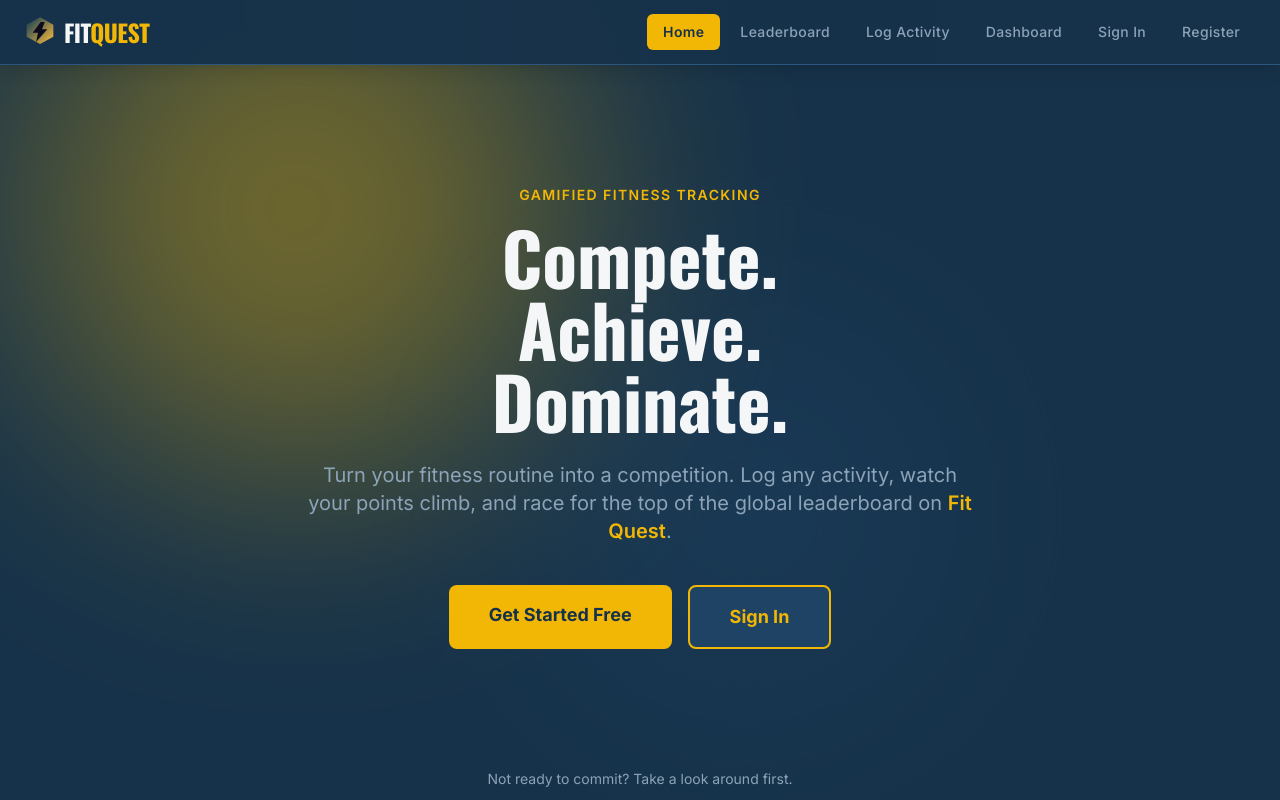
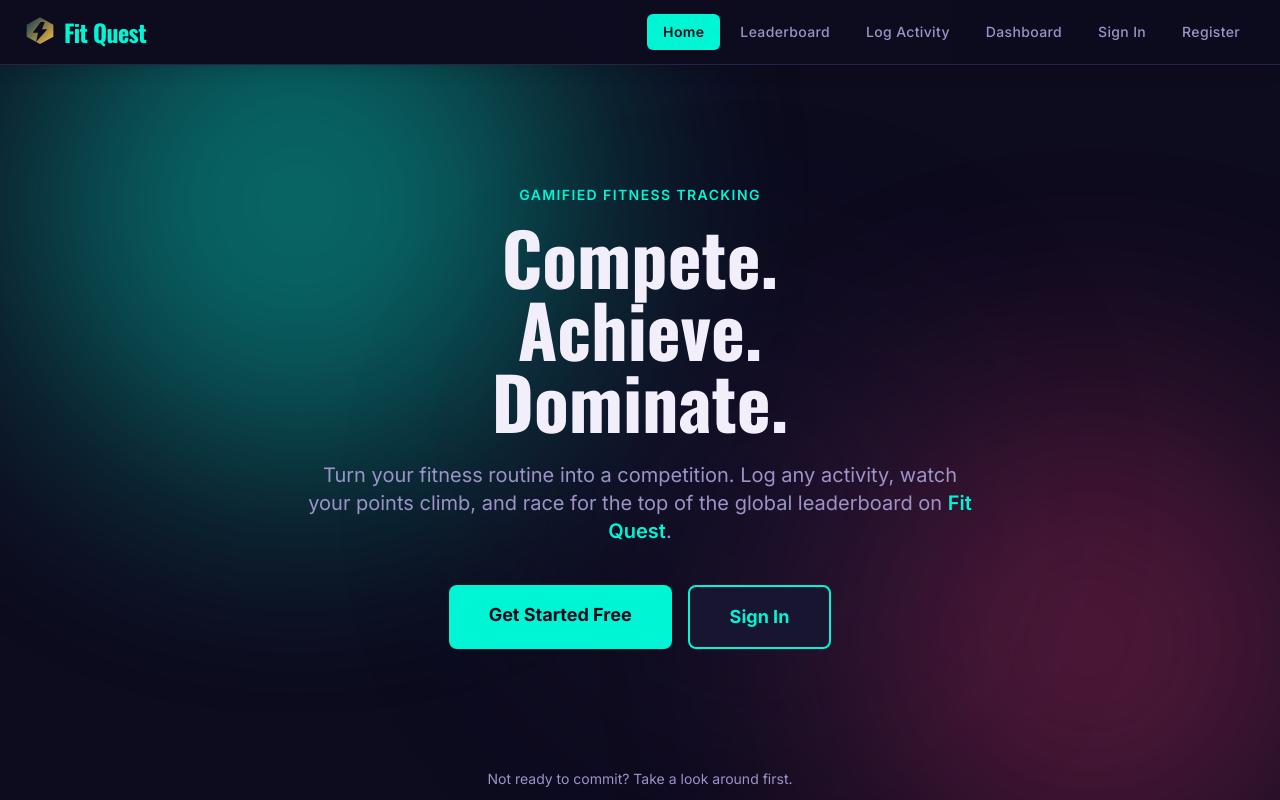
Before and after one commit to Tarunika-R/Fitness-App, a React (Vite) app in the folder frontend/: page / in a window 1280 px wide. Shown: the top 800 px of the page. Built offline with nearby package versions, Linux system fonts and the light colour scheme.

Commit message:
Enhance UI elements and animations, update color palette, and improve page loader design

```diff
--- a/frontend/src/App.jsx
+++ b/frontend/src/App.jsx
@@ -22,6 +22,10 @@ function AnimatedRoutes({ currentUser, onSetCurrentUser }) {
     const isFirstRender = useRef(true)
 
     useEffect(() => {
+        // Every navigation should land at the top of the new page, not
+        // wherever the previous page happened to be scrolled to.
+        window.scrollTo({ top: 0, left: 0, behavior: 'auto' })
+
         // Skip the buffer on the very first paint — it only kicks in
         // when actually navigating from one page/button to another.
         if (isFirstRender.current) {
--- a/frontend/src/components/Footer.jsx
+++ b/frontend/src/components/Footer.jsx
@@ -9,8 +9,8 @@ export default function Footer() {
                 <div>
                     <div className="flex items-center gap-2">
                         <Logo className="h-7 w-7" />
-                        <span className="font-display text-xl font-bold tracking-tight">
-                            FIT<span className="text-gold">QUEST</span>
+                        <span className="font-display text-xl font-bold text-gold tracking-tight">
+                            Fit Quest
                         </span>
                     </div>
                     <p className="text-chalk-muted text-sm mt-3 leading-relaxed">
--- a/frontend/src/components/Navbar.jsx
+++ b/frontend/src/components/Navbar.jsx
@@ -15,8 +15,8 @@ export default function Navbar({ currentUser, onSignOut }) {
             <div className="max-w-7xl mx-auto px-6 h-16 flex items-center justify-between">
                 <NavLink to="/" className="flex items-center gap-2 hover:opacity-80 transition-opacity">
                     <Logo className="h-8 w-8" />
-                    <span className="font-display text-2xl font-bold text-chalk tracking-tight">
-                        FIT<span className="text-gold">QUEST</span>
+                    <span className="font-display text-2xl font-bold text-gold tracking-tight">
+                        Fit Quest
                     </span>
                 </NavLink>
 
--- a/frontend/src/components/PageLoader.jsx
+++ b/frontend/src/components/PageLoader.jsx
@@ -1,8 +1,32 @@
 export default function PageLoader() {
     return (
-        <div className="fixed inset-0 z-50 flex items-center justify-center bg-track/80 backdrop-blur-sm animate-fade-in">
-            <div className="flex flex-col items-center gap-4">
-                <div className="h-12 w-12 rounded-full border-4 border-track-surfaceLight border-t-gold animate-spin" />
+        <div className="fixed inset-0 z-50 flex items-center justify-center bg-track/85 backdrop-blur-sm animate-fade-in">
+            <div className="flex flex-col items-center gap-6">
+                <div className="relative w-40 h-20">
+                    <div className="absolute left-1/2 bottom-5 h-14 w-12 -translate-x-1/2 text-gold animate-runner-bob" aria-hidden="true">
+                        <span className="absolute left-1/2 top-0 h-3.5 w-3.5 -translate-x-1/2 rounded-full bg-current" />
+                        <span className="absolute left-1/2 top-3 h-5 w-2.5 -translate-x-1/2 rounded-full bg-current rotate-[18deg]" />
+                        <span className="absolute left-1/2 top-3.5 h-4 w-1.5 -translate-x-[5px] rounded-full bg-current origin-top animate-runner-arm-front" />
+                        <span className="absolute left-1/2 top-3.5 h-4 w-1.5 -translate-x-[-2px] rounded-full bg-current origin-top animate-runner-arm-back" />
+                        <span className="absolute left-1/2 top-7 h-6 w-1.5 -translate-x-[4px] rounded-full bg-current origin-top animate-runner-leg-front" />
+                        <span className="absolute left-1/2 top-7 h-6 w-1.5 -translate-x-[-1px] rounded-full bg-current origin-top animate-runner-leg-back" />
+                    </div>
+
+                    <div className="absolute bottom-[17px] left-1/2 h-1 w-8 -translate-x-1/2 rounded-full bg-black/25 blur-[2px] animate-run-shadow" />
+
+                    <div className="absolute bottom-4 left-0 right-0 h-[2px] bg-track-surfaceLight" />
+
+                    <div className="absolute bottom-0 left-0 right-0 h-2 overflow-hidden">
+                        <div className="flex gap-4 w-[200%] animate-track-scroll">
+                            {Array.from({ length: 20 }).map((_, i) => (
+                                <span
+                                    key={i}
+                                    className="h-1 w-6 bg-track-surfaceLight rounded-full flex-shrink-0"
+                                />
+                            ))}
+                        </div>
+                    </div>
+                </div>
                 <p className="text-chalk-muted text-xs font-semibold tracking-[0.2em]">LOADING</p>
             </div>
         </div>
--- a/frontend/src/index.css
+++ b/frontend/src/index.css
@@ -99,6 +99,124 @@ textarea:focus {
     animation-delay: 400ms;
 }
 
+/* Opposite-phase limbs make the loader read as a running character. */
+@keyframes runner-bob {
+
+    0%,
+    100% {
+        transform: translate(-50%, 1px) rotate(-4deg);
+    }
+
+    25% {
+        transform: translate(-50%, -2px) rotate(3deg);
+    }
+
+    50% {
+        transform: translate(-50%, 0) rotate(-3deg);
+    }
+
+    75% {
+        transform: translate(-50%, -2px) rotate(4deg);
+    }
+}
+
+@keyframes runner-arm-front {
+
+    0%,
+    100% {
+        transform: translateX(-5px) rotate(48deg);
+    }
+
+    50% {
+        transform: translateX(-5px) rotate(-48deg);
+    }
+}
+
+@keyframes runner-arm-back {
+
+    0%,
+    100% {
+        transform: translateX(2px) rotate(-48deg);
+    }
+
+    50% {
+        transform: translateX(2px) rotate(48deg);
+    }
+}
+
+@keyframes runner-leg-front {
+
+    0%,
+    100% {
+        transform: translateX(-4px) rotate(48deg);
+    }
+
+    50% {
+        transform: translateX(-4px) rotate(-42deg);
+    }
+}
+
+@keyframes runner-leg-back {
+
+    0%,
+    100% {
+        transform: translateX(1px) rotate(-42deg);
+    }
+
+    50% {
+        transform: translateX(1px) rotate(48deg);
+    }
+}
+
+@keyframes run-shadow {
+
+    0%,
+    100% {
+        transform: translateX(-50%) scaleX(1);
+        opacity: 0.35;
+    }
+
+    25%,
+    75% {
+        transform: translateX(-50%) scaleX(0.65);
+        opacity: 0.16;
+    }
+}
+
+.animate-runner-bob {
+    transform-origin: 50% 100%;
+    animation: runner-bob 520ms ease-in-out infinite;
+}
+
+.animate-runner-arm-front,
+.animate-runner-arm-back,
+.animate-runner-leg-front,
+.animate-runner-leg-back {
+    animation-duration: 520ms;
+    animation-timing-function: ease-in-out;
+    animation-iteration-count: infinite;
+}
+
+.animate-runner-arm-front {
+    animation-name: runner-arm-front;
+}
+
+.animate-runner-arm-back {
+    animation-name: runner-arm-back;
+}
+
+.animate-runner-leg-front {
+    animation-name: runner-leg-front;
+}
+
+.animate-runner-leg-back {
+    animation-name: runner-leg-back;
+}
+
+.animate-run-shadow {
+    animation: run-shadow 520ms ease-in-out infinite;
+}
+
 /* Smooth page transitions */
 main {
     @apply animate-fade-in;
--- a/frontend/tailwind.config.js
+++ b/frontend/tailwind.config.js
@@ -7,24 +7,28 @@ export default {
     theme: {
         extend: {
             colors: {
+                // "Neon Quest" palette — deep indigo base with electric
+                // teal + magenta accents. Token names kept the same
+                // (track/gold/cinder/chalk) so every component that
+                // already references them just picks up the new look.
                 track: {
-                    DEFAULT: '#16324A',
-                    surface: '#1E4364',
-                    surfaceLight: '#2A5680',
+                    DEFAULT: '#0D0B1E',
+                    surface: '#181530',
+                    surfaceLight: '#282149',
                 },
                 gold: {
-                    DEFAULT: '#F2B705',
-                    dark: '#C99500',
-                    light: '#FFD54F',
+                    DEFAULT: '#00F5D4',
+                    dark: '#00BFA5',
+                    light: '#6FFFE9',
                 },
-
+                cinder: {
+                    DEFAULT: '#FF3D81',
+                    dark: '#D91E63',
+                    light: '#FF7AAE',
+                },
                 chalk: {
-                    DEFAULT: '#F4F6F8',
-                    muted: '#8CA3B8',
-                },
-                bronze: {
-                    DEFAULT: '#CD7F32',
-                    dark: '#8C5523',
+                    DEFAULT: '#F2EFFB',
+                    muted: '#9C93C7',
                 },
             },
             fontFamily: {
@@ -60,6 +64,18 @@ export default {
                     '0%, 100%': { transform: 'translateY(0)' },
                     '50%': { transform: 'translateY(-5px)' },
                 },
+                'drift': {
+                    '0%, 100%': { transform: 'translate(0, 0) scale(1)' },
+                    '50%': { transform: 'translate(0, -14px) scale(1.03)' },
+                },
+                'run-bounce': {
+                    '0%, 100%': { transform: 'translateY(0) rotate(-6deg)' },
+                    '50%': { transform: 'translateY(-12px) rotate(6deg)' },
+                },
+                'track-scroll': {
+                    '0%': { transform: 'translateX(0)' },
+                    '100%': { transform: 'translateX(-50%)' },
+                },
             },
             animation: {
                 'fade-in': 'fade-in 0.6s ease-out',
@@ -69,6 +85,10 @@ export default {
                 'scale-in': 'scale-in 0.4s ease-out',
                 'pulse-glow': 'pulse-glow 2s ease-in-out infinite',
                 'bounce-soft': 'bounce-soft 1s ease-in-out infinite',
+                'drift': 'drift 8s ease-in-out infinite',
+                'drift-slow': 'drift 12s ease-in-out infinite',
+                'run-bounce': 'run-bounce 0.5s ease-in-out infinite',
+                'track-scroll': 'track-scroll 0.6s linear infinite',
             },
         },
     },
```
Also changed, not shown: frontend/index.html (line endings or trailing spaces).
